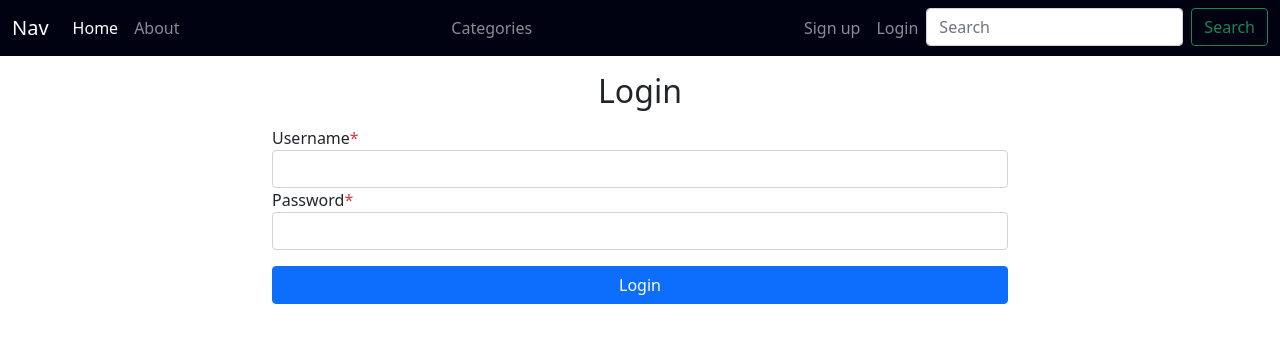
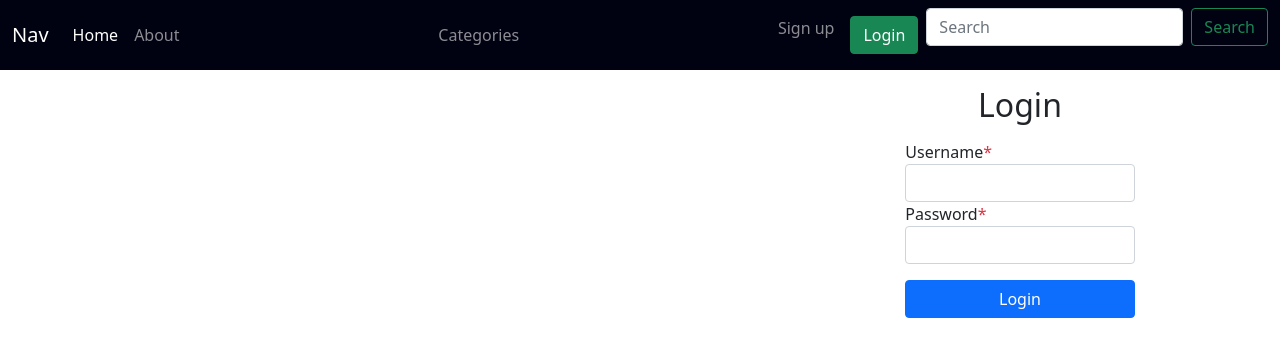
Before and after one commit to unclesmart001/blog, a Django app: page /authenticate/login/ in a window 1280 px wide. Shown: the top 357 px of the page. Run offline with Django 4.2, Linux system fonts and the light colour scheme.

Commit message:
django login

```diff
--- a/myblog/authenticate/urls.py
+++ b/myblog/authenticate/urls.py
@@ -3,6 +3,6 @@ from  authenticate import views
 
 app_name = "authenticate"
 urlpatterns = [
-    path("login/", views.login, name='login'),
-    path("signup/", views.signup, name="signup")
+    path("login/", views.user_login, name='user_login'),
+    path("signup/", views.signup, name="signup"),
 ]
--- a/myblog/authenticate/views.py
+++ b/myblog/authenticate/views.py
@@ -1,12 +1,24 @@
 from django.http import HttpResponse
-from django.shortcuts import render
+from django.shortcuts import render,redirect
+from django.contrib.auth import authenticate,login
 
 
-def login(request):
-    return render(request, "authenticate/login.html")
+def user_login(request):
+    message=""
+    if request.method =="POST":
+        user = authenticate(
+            username = request.POST.get("username"),
+            password = request.POST.get("password"),
+        )
+        if user is not None:
+            login(request, user)
+            return redirect("frontend:home")
+        else:
+            message = "Invalid username and password"
+    context = {
+            "message": message
+    }
+    return render(request, "authenticate/login.html", context)
 
 def signup(request):
     return render(request, "authenticate/signup.html")
-
-def login(request):
-    return render(request, "authenticate/login.html")
--- a/myblog/templates/authenticate/login.html
+++ b/myblog/templates/authenticate/login.html
@@ -5,17 +5,28 @@
 
 {% block content %}
 <div class="container">
+    <div class="row justify-content-end">
+        <div class="col-sm-8 col-md-3 col-lg-4">
+            {% if message%}
+            <div class="alert alert-warning">
+                <p class="fon-weight-bold">
+                    {{ message }}
+            </div>
+        </div>
+    </div>
+            {%endif%}
     <div class="row justify-content-center align-items-center">
         <div class="col-sm-12 col-md-9 col-lg-8">
             <p class="h2 text-center my-3 " >Login</p>
-            <form action="{% url 'authenicate:login' %}" method="post" class="mt-2">
+            <form action="{% url 'authenticate:user_login' %}" method="POST" class="mt-2">
+                {% csrf_token %}
                 <label for="username">Username<span class="text-danger">*</span></label>
-                <input name="username type="text class="form-control" required>
+                <input id="uname" name="username" type="text" class="form-control" required>
 
                 <label for="password">Password<span class="text-danger" mt-2>*</span></label>
-                <input name="password type="text class="form-control" required>
+                <input id="pword" name="password" type="password" class="form-control" required>
 
-                <button class="btn btn-primary d-block w-100 my-3">Login</button>
+                <button type="submit" class="btn btn-primary d-block w-100 my-3">Login</button>
             </form>
             {% comment %} #TODO: Create Username and Password validation methods using justify
                 #->Ensure that the password has 8 or more xters
--- a/myblog/templates/components/navbar.html
+++ b/myblog/templates/components/navbar.html
@@ -22,8 +22,12 @@
           <li class="nav-item">
             <a class="nav-link" href="{% url 'authenticate:signup' %}" style="text-align: right;">Sign up</a>
           </li>
-          <li class="nav-item">
-            <a class="nav-link" href="{% url 'authenticate:login' %}" style="text-align: right;" >Login</a>
+          <li class="nav-item p-2">
+          {% if request.user and request.user.is_authenticated %}
+            <a class="btn btn-success"  href="#">Logout</a>
+            {% else %}
+            <a class="btn btn-success" href={% url 'authenticate:user_login'%}> Login</a>
+            {% endif %}
           </li>
           <li>
           <form class="d-flex">
--- a/myblog/templates/frontend/index.html
+++ b/myblog/templates/frontend/index.html
@@ -10,7 +10,9 @@
           <a href ="{% url 'writers:login'%}">login</a>
 
           <img src="{% static 'images/images2.jpg' %}">
-          <h1> Home to {{name}}</h1>
+          {% if request.user and request.user.is_authenticated%}
+          <h1>Hello{{request.user.username}}</h1>
+          {% endif %}
           <p>
               <h2>{{names_list}}</h2>
               Lorem ipsum dolor, sit amet consectetur adipisicing elit. Ab minus praesentium magnam, illo perspiciatis veritatis facilis itaque aliquam
```
